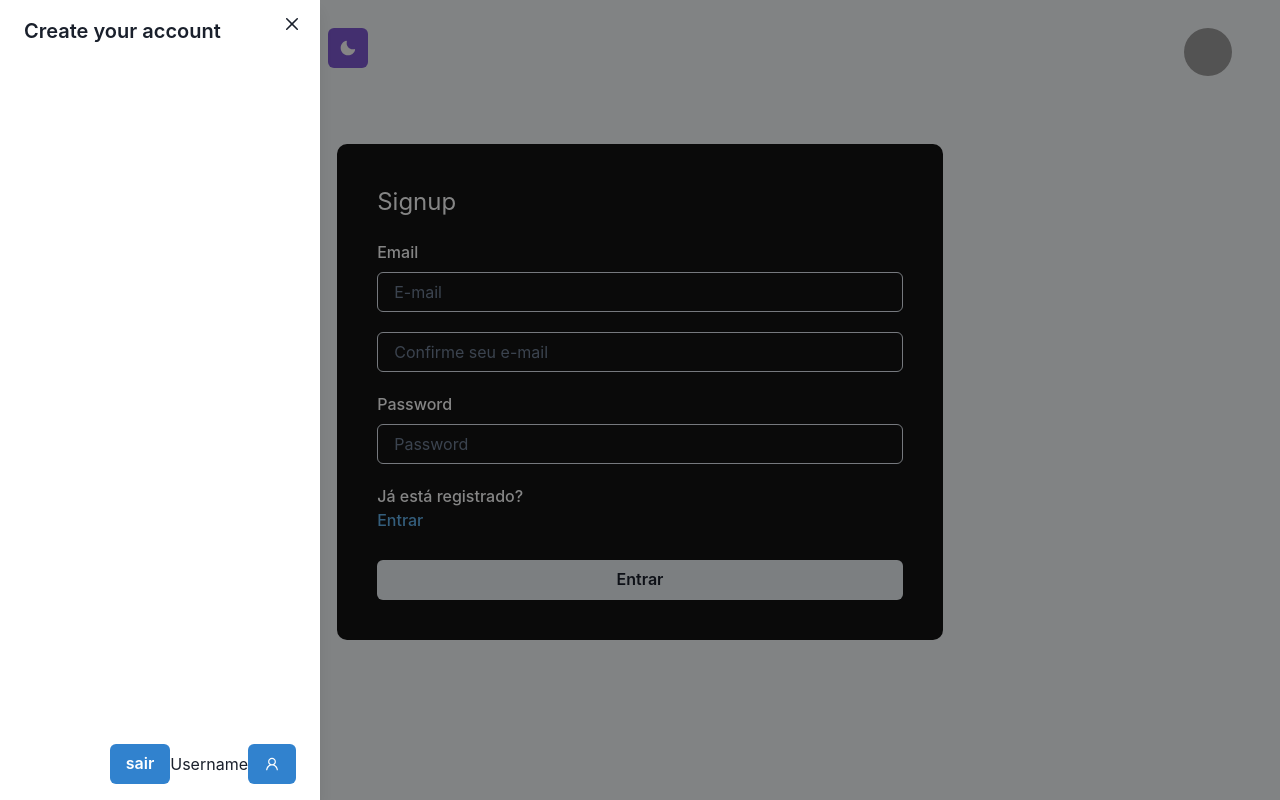
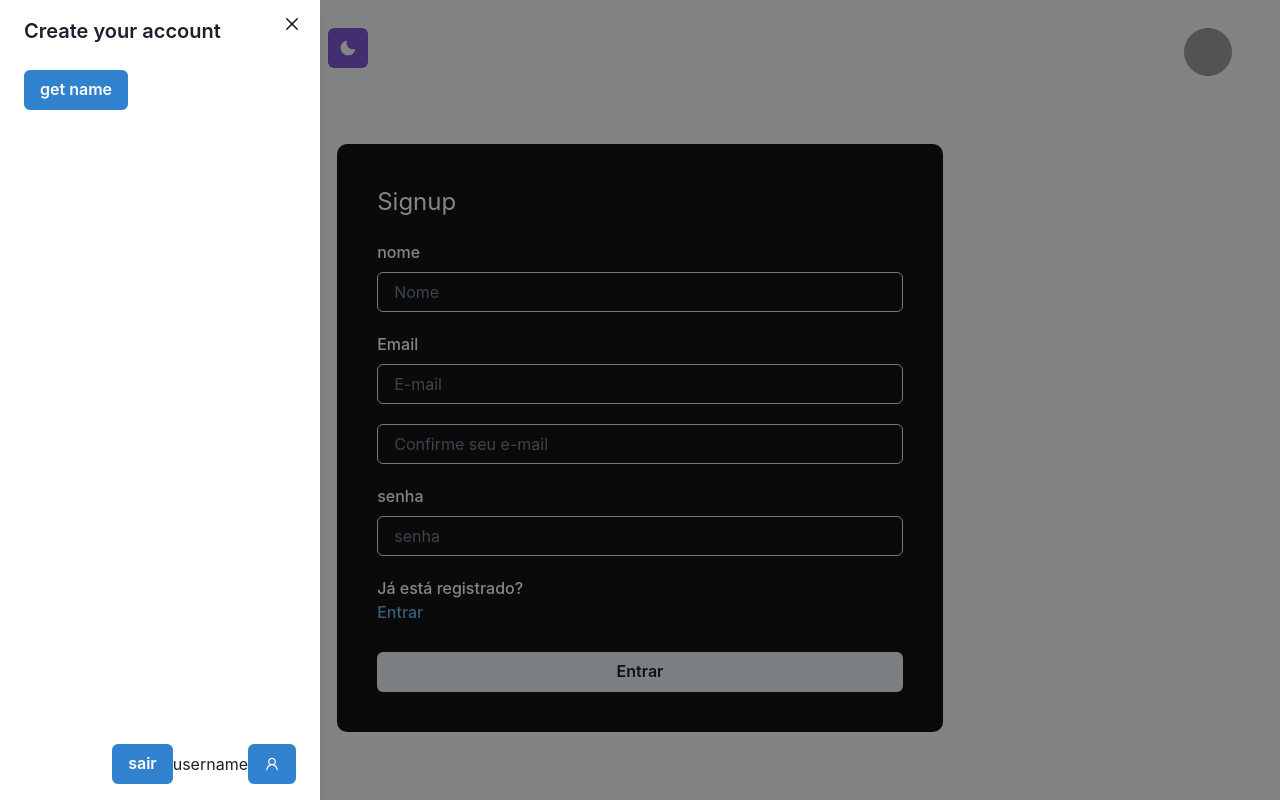
Before and after one commit to BORRAACH/Start-fit, a React (Vite) app: page /signup in a window 1280 px wide. Both pictures are taken after a click on the button 88 px from the left and 52 px from the top of the page. Built offline with nearby package versions, Linux system fonts and the light colour scheme; no server answers; grey boxes are pictures that could not be loaded.

Commit message:
sistema de login integrado ao banco de dados php

```diff
--- a/package.json
+++ b/package.json
@@ -14,10 +14,12 @@
     "@chakra-ui/react": "^2.8.0",
     "@emotion/react": "^11.11.1",
     "@emotion/styled": "^11.11.0",
+    "axios": "^1.5.1",
     "framer-motion": "^10.15.0",
     "react": "^18.2.0",
     "react-dom": "^18.2.0",
     "react-icons": "^4.11.0",
+    "react-intersection-observer": "^9.5.2",
     "react-router-dom": "^6.14.2"
   },
   "devDependencies": {
--- a/src/components/SidebarButton.jsx
+++ b/src/components/SidebarButton.jsx
@@ -1,4 +1,4 @@
-import React from 'react';
+import React, { useEffect, useState } from 'react';
 
 import {
   Text,
@@ -20,6 +20,7 @@ import { AiOutlineUser } from 'react-icons/ai';
 import SidebarIcon from '../assets/Icons/sidebar.svg';
 import { Link, useNavigate } from 'react-router-dom';
 import useAuth from '../hooks/useAuth';
+import axios from 'axios';
 
 const Sidebar = () => {
   const { isOpen, onOpen, onClose } = useDisclosure();
@@ -33,6 +34,25 @@ const Sidebar = () => {
     navigator('/');
     return;
   };
+
+  const [userName, setUserName] = useState('');
+
+  const getUserName = () => {
+    axios
+      .get('http://localhost/Github/server/res_datausers.php')
+      .then((response) => {
+        console.log(response.data ? response.data : 'null');
+        setUserName(response.data.name);
+      })
+      .catch((error) => {
+        // Em caso de erro na requisição
+        console.error('Erro na requisição:', error);
+      });
+  };
+
+  useEffect(() => {
+    getUserName();
+  }, []);
 
   return (
     <>
@@ -50,13 +70,17 @@ const Sidebar = () => {
           <DrawerCloseButton />
           <DrawerHeader>Create your account</DrawerHeader>
 
-          <DrawerBody></DrawerBody>
+          <DrawerBody>
+            <Button colorScheme="blue" onClick={getUserName}>
+              get name
+            </Button>
+          </DrawerBody>
 
           <DrawerFooter alignItems={'center'}>
             <Button colorScheme={'blue'} onClick={handleLogout}>
               sair
             </Button>
-            <Text>Username</Text>
+            <Text>{userName ? userName : 'username'}</Text>
             <Link to="/login">
               <Button colorScheme="blue">
                 <AiOutlineUser />
--- /dev/null
+++ b/src/components/Skeleton.jsx
@@ -0,0 +1,18 @@
+import { Box, SkeletonCircle, SkeletonText } from '@chakra-ui/react';
+
+const Skeleton = function ({ circle }) {
+  return (
+    <Box padding="6" h={'100%'}>
+      {circle && <SkeletonCircle size="10" />}
+      <SkeletonText
+        mt="4"
+        noOfLines={6}
+        spacing="5"
+        borderRadius={10}
+        skeletonHeight="2"
+      />
+    </Box>
+  );
+};
+
+export default Skeleton;
--- a/src/contexts/auth.jsx
+++ b/src/contexts/auth.jsx
@@ -1,9 +1,12 @@
+import axios from 'axios';
 import { createContext, useEffect, useState } from 'react';
 
 export const AuthContext = createContext({});
 
 export const AuthProvider = ({ children }) => {
   const [user, setUser] = useState();
+
+  const url = 'http://localhost/Github/server/data_response.php';
 
   useEffect(() => {
     const userToken = localStorage.getItem('user_token');
@@ -18,26 +21,49 @@ export const AuthProvider = ({ children }) => {
     }
   }, []);
 
-  const signin = (email, password) => {
+  const signin = (email, senha) => {
     const usersStorage = JSON.parse(localStorage.getItem('users_bd'));
 
     const hasUser = usersStorage?.filter((user) => user.email === email);
 
     if (hasUser?.length) {
-      if (hasUser[0].email === email && hasUser[0].password === password) {
+      if (hasUser[0].email === email && hasUser[0].senha === senha) {
         const token = Math.random().toString(36).substring(2);
-        localStorage.setItem('user_token', JSON.stringify({ email, token }));
-        setUser({ email, password });
+
+        const dataJson = JSON.stringify({ email, senha });
+
+        axios
+          .post('http://localhost/Github/server/login.php', dataJson, {
+            headers: {
+              'Content-Type': 'application/json',
+            },
+          })
+          .then((res) => {
+            console.log('Resposta do servidor: ', res);
+            if (res.data === true) {
+              localStorage.setItem(
+                'user_token',
+                JSON.stringify({ email, token }),
+              );
+              setUser({ email, senha });
+            } else {
+              console.log('Email ou senha incorretos');
+            }
+          })
+          .catch((err) => console.log('Error: ', err));
+
         return;
       } else {
+        console.log('E-mail ou senha incorretos');
         return 'E-mail ou senha incorretos';
       }
     } else {
+      console.log('Usuário não cadastrado');
       return 'Usuário não cadastrado';
     }
   };
 
-  const signup = (email, password) => {
+  const signup = (nome, email, senha) => {
     const usersStorage = JSON.parse(localStorage.getItem('users_bd'));
 
     const hasUser = usersStorage?.filter((user) => user.email === email);
@@ -49,10 +75,17 @@ export const AuthProvider = ({ children }) => {
     let newUser;
 
     if (usersStorage) {
-      newUser = [...usersStorage, { email, password }];
+      newUser = [...usersStorage, { nome, email, senha }];
     } else {
-      newUser = [{ email, password }];
+      newUser = [{ nome, email, senha }];
     }
+
+    const dataJson = JSON.stringify({ nome, email, senha });
+
+    axios
+      .post('http://localhost/Github/server/Cadastro.php', dataJson)
+      .then((response) => console.log('Resposta do servidor: ', response.data))
+      .catch((err) => console.log('Erro ao enviar dados: ', err));
 
     localStorage.setItem('users_bd', JSON.stringify(newUser));
 
--- a/src/pages/Login/signin.jsx
+++ b/src/pages/Login/signin.jsx
@@ -14,27 +14,46 @@ import { AnimatePresence, motion } from 'framer-motion';
 import { useEffect, useState } from 'react';
 import { Link, useNavigate } from 'react-router-dom';
 import useAuth from '../../hooks/useAuth';
+import axios from 'axios';
 
 const Signin = () => {
   const [email, setEmail] = useState('');
-  const [password, setPassword] = useState('');
+  const [senha, setSenha] = useState('');
   const [error, setError] = useState(null);
 
   const { signin, signed } = useAuth();
   const navigate = useNavigate();
 
-  useEffect(() => {
-    console.log(localStorage);
-  });
-
   const handleLogin = () => {
-    if (!email | !password) {
+    if (!email | !senha) {
       setError('Os campos devem ser preenchidos corretamente');
       console.log(error);
       return;
     }
 
-    const res = signin(email, password);
+    axios
+      .get(
+        `http://localhost/Github/server/login.php?email=${email}&senha=${senha}`,
+      )
+      .then((response) => {
+        // Verifique a resposta do servidor
+        console.log(response.data);
+
+        // Você pode implementar uma lógica adicional aqui
+        // Com base na resposta do servidor, como redirecionar o usuário
+
+        if (response.data === 'Login bem-sucedido') {
+          // Redirecione o usuário após o login bem-sucedido
+          navigate('/');
+        } else {
+          setError('E-mail ou senha incorretos');
+        }
+      })
+      .catch((error) => {
+        console.error('Erro ao enviar requisição:', error);
+      });
+
+    const res = signin(email, senha);
     console.log(res);
 
     if (res) {
@@ -79,15 +98,15 @@ const Signin = () => {
                 onChange={(e) => [setEmail(e.target.value), setError('')]}
               />
             </FormControl>
-            <FormControl id="password">
-              <FormLabel color={'white'}>Password</FormLabel>
+            <FormControl id="senha">
+              <FormLabel color={'white'}>senha</FormLabel>
               <Input
-                placeholder="Password"
-                type="password"
-                name="password"
+                placeholder="senha"
+                type="senha"
+                name="senha"
                 color={'white'}
-                value={password}
-                onChange={(e) => [setPassword(e.target.value), setError('')]}
+                value={senha}
+                onChange={(e) => [setSenha(e.target.value), setError('')]}
               />
               <FormLabel mt={5} color={'white'}>
                 Ainda nao esta registrado?{' '}
--- a/src/pages/Login/signup.jsx
+++ b/src/pages/Login/signup.jsx
@@ -18,14 +18,15 @@ import useAuth from '../../hooks/useAuth';
 const Signup = () => {
   const [email, setEmail] = useState('');
   const [emailConfirm, setEmailConfirm] = useState('');
-  const [password, setPassword] = useState('');
+  const [nome, setNome] = useState('');
+  const [senha, setSenha] = useState('');
   const [error, setError] = useState(null);
 
   const { signup } = useAuth();
   const navigate = useNavigate();
 
   const handleSignup = () => {
-    if (!email | !emailConfirm | !password) {
+    if (!nome | !email | !emailConfirm | !senha) {
       setError('Os campos devem ser preenchidos corretamente');
       return;
     } else if (email !== emailConfirm) {
@@ -33,7 +34,7 @@ const Signup = () => {
       return;
     }
 
-    const res = signup(email, password);
+    const res = signup(nome, email, senha);
 
     if (res) {
       setError(res);
@@ -63,6 +64,20 @@ const Signup = () => {
             <Text fontSize={'2xl'} color={'white'}>
               Signup
             </Text>
+            <FormControl id="nome">
+              <FormLabel color={'white'}>nome</FormLabel>
+              <Stack spacing={5}>
+                <Input
+                  placeholder="Nome"
+                  type="nome"
+                  id="nomeSignup"
+                  name="nome"
+                  value={nome}
+                  color={'white'}
+                  onChange={(e) => [setNome(e.target.value), setError('')]}
+                />
+              </Stack>
+            </FormControl>
             <FormControl id="email">
               <FormLabel color={'white'}>Email</FormLabel>
               <Stack spacing={5}>
@@ -88,15 +103,15 @@ const Signup = () => {
                 />
               </Stack>
             </FormControl>
-            <FormControl id="password">
-              <FormLabel color={'white'}>Password</FormLabel>
+            <FormControl id="senha">
+              <FormLabel color={'white'}>senha</FormLabel>
               <Input
-                placeholder="Password"
-                type="password"
-                name="password"
+                placeholder="senha"
+                type="senha"
+                name="senha"
                 color={'white'}
-                value={password}
-                onChange={(e) => [setPassword(e.target.value), setError('')]}
+                value={senha}
+                onChange={(e) => [setSenha(e.target.value), setError('')]}
               />
               <FormLabel mt={5} color={'white'}>
                 Já está registrado?{' '}
```
Also changed, not shown: src/pages/training.jsx (+56 -37 lines), 1 other file (tests, documents, lock files or other folders).
